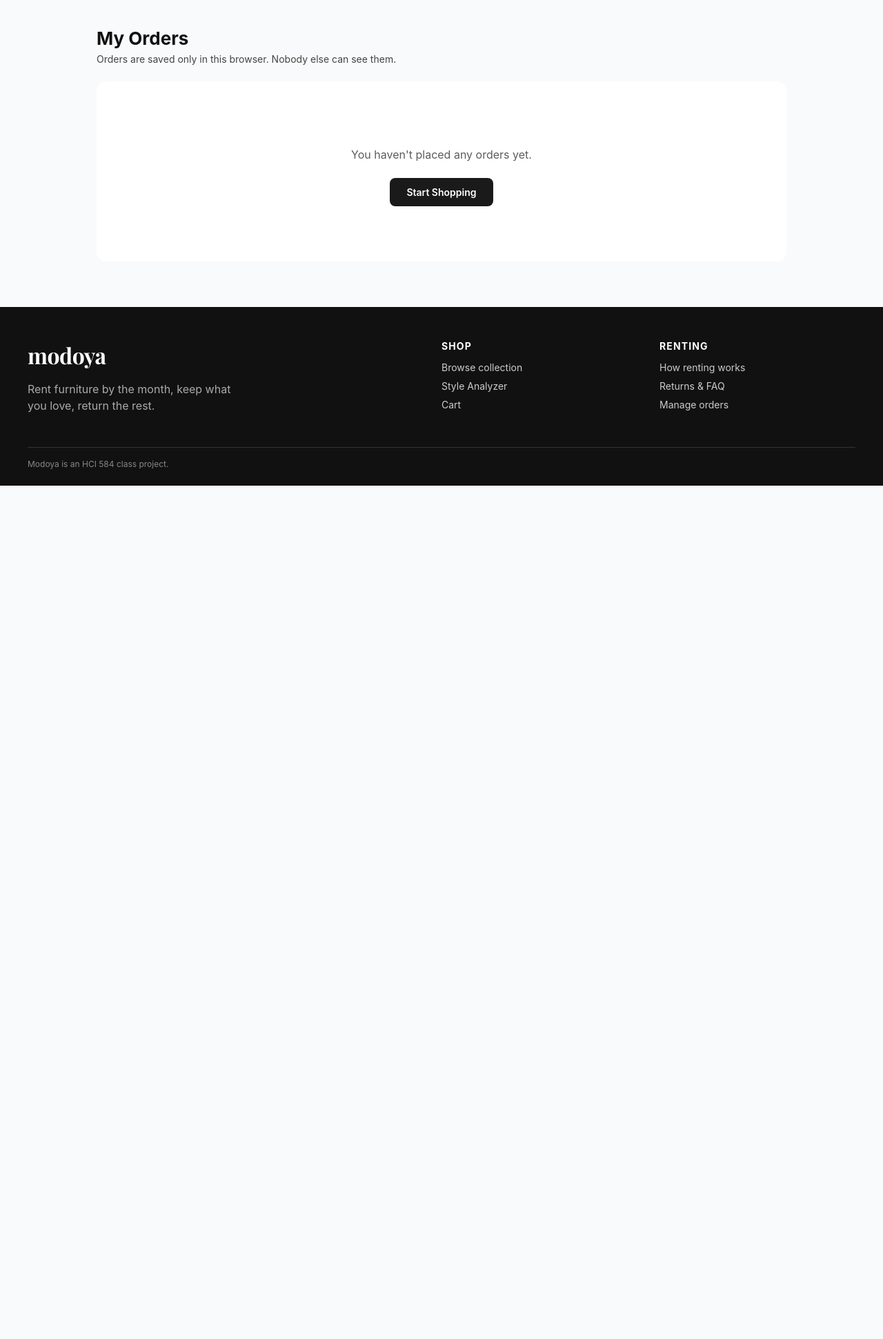
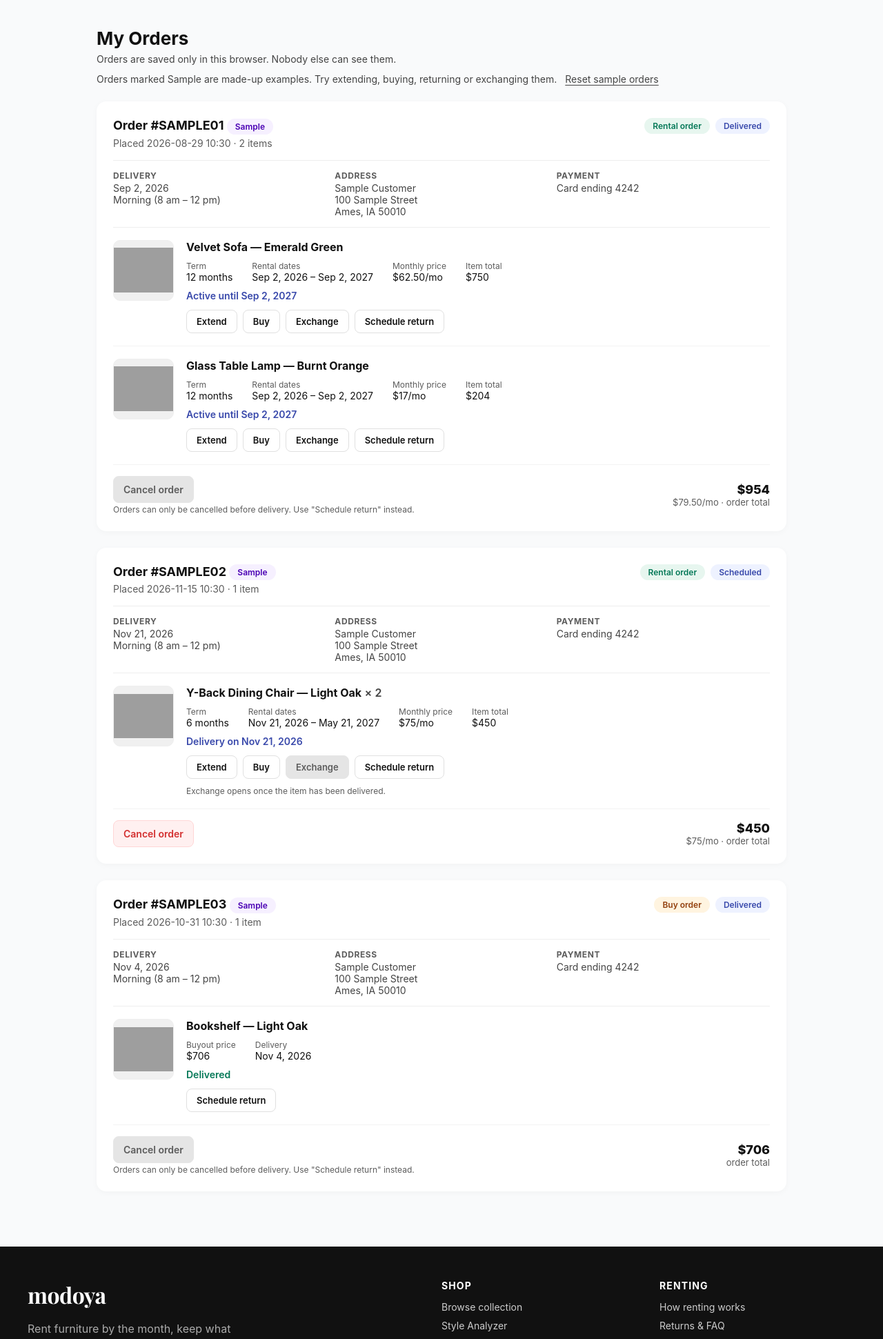
Before and after one commit to vvn-hsu/modoya, a Flask app: page /orders in a window 1280 px wide. Shown: the part 96-2037 px from the top of the page at 69% size. Before the commit the page ends 800 px from the top, so only its background shows below. Run offline with Flask 3, Linux system fonts and the light colour scheme; grey boxes are pictures that could not be loaded.

Commit message:
Exchange a rented item, and sample orders for every new visitor
- Orders page: Exchange swaps an active rental for another in-stock piece
  in the same category; the old item is picked up and the new one
  delivered on the same visit, as its own line with a fresh rental
- Each rental line has its own start date (the exchange date for swapped-in pieces)
- New visitors start with three made-up sample orders (an active rental, an
  upcoming rental and a recent purchase) marked Sample, so extend, buy,
  return, exchange and cancel can be tried right away; Reset sample orders
  restores them; samples do not count towards the 10-order limit
- FAQ explains the Exchange action

Co-Authored-By: Claude Opus 5.5 <noreply@anthropic.com>
Claude-Session: https://claude.ai/code/session_01JY3TkZEp6VvLCp14KeHt6K

```diff
--- a/main.py
+++ b/main.py
@@ -583,7 +583,9 @@ def place_order():
 
     orders = session.get('orders', [])
     orders.append(new_order)
-    session['orders'] = orders[-MAX_ORDERS:]
+    samples = [o for o in orders if isinstance(o, dict) and o.get('sample')]
+    real = [o for o in orders if isinstance(o, dict) and not o.get('sample')]
+    session['orders'] = samples + real[-MAX_ORDERS:]
 
     checked_out = {i['id'] for i in items}
     session['cart'] = {k: v for k, v in session['cart'].items() if k not in checked_out}
@@ -653,43 +655,60 @@ def build_order_view(order):
         line = {'index': len(lines), 'product': card, 'rent': rent, 'buy': buy, 'qty': qty}
 
         if is_rental:
-            end = rental_end(delivery, entry['term'], entry['ext'])
+            # Each line has its own start: the order's delivery date, or the exchange date
+            # for an item that replaced another one.
+            start = date.fromisoformat(entry['start']) if entry.get('start') else delivery
+            started = today >= start
+            end = rental_end(start, entry['term'], entry['ext'])
             line.update({
                 'term_label': term_label(entry['term']) + (f" + {plural(entry['ext'], 'month')}" if entry['ext'] else ''),
-                'start': delivery, 'end': end,
+                'start': start, 'end': end,
             })
-            if entry['bought_out']:
+            replaced = get_item_by_id(ALL_FURNITURE_ITEMS, entry['exchanged_from']) if entry.get('exchanged_from') else None
+            if entry.get('exchanged_for'):
+                swap_on = date.fromisoformat(entry['return_date'])
+                new_item = get_item_by_id(ALL_FURNITURE_ITEMS, entry['exchanged_for'])
+                line['end'] = swap_on
+                line['total'] = rent * months_between(start, swap_on)
+                line['status'] = f"Exchanged for {product_name(new_item['metadata']) if new_item else 'another item'} — swapped on {nice_date(swap_on)}"
+                line['state'] = 'exchanged'
+            elif entry['bought_out']:
                 bought_on = date.fromisoformat(entry['bought_out']['date'])
-                rent_paid = rent * months_between(delivery, bought_on) if bought_on > delivery else 0
+                rent_paid = rent * months_between(start, bought_on) if bought_on > start else 0
                 line['total'] = rent_paid + entry['bought_out']['amount']
                 line['status'] = f"Bought on {nice_date(bought_on)} — yours to keep"
                 line['state'] = 'owned'
             elif entry['return_date']:
                 pickup = date.fromisoformat(entry['return_date'])
                 line['end'] = pickup
-                line['total'] = rent * months_between(delivery, pickup)
+                line['total'] = rent * months_between(start, pickup)
                 line['status'] = f"Return pickup scheduled for {nice_date(pickup)}"
                 line['state'] = 'returning'
             else:
                 line['total'] = rent * (term_months(entry['term']) + entry['ext'])
                 if order['cancelled']:
                     line['status'], line['state'] = "Cancelled", 'cancelled'
-                elif not delivered:
-                    line['status'], line['state'] = f"Delivery on {nice_date(delivery)}", 'scheduled'
+                elif not started:
+                    line['status'], line['state'] = f"Delivery on {nice_date(start)}", 'scheduled'
                 elif today > end:
                     line['status'], line['state'] = "Rental ended", 'ended'
                 else:
                     line['status'], line['state'] = f"Active until {nice_date(end)}", 'active'
 
+            if replaced and line['state'] in ('scheduled', 'active'):
+                line['status'] += f" (replaces {product_name(replaced['metadata'])})"
             active = line['state'] in ('scheduled', 'active')
-            months_used = months_between(delivery, today) if delivered else 0
+            months_used = months_between(start, today) if started else 0
             line['rent_paid'] = rent * months_used
             line['buyout_amount'] = max(buy - line['rent_paid'] * 0.5, 0)
             line['actions'] = {
                 'extend': active,
                 'buyout': active,
                 'return': active,
-                'return_min': max(today + timedelta(days=1), delivery + timedelta(days=1)).isoformat(),
+                # Exchange: only once the item has arrived; swap for another piece in the same category.
+                'exchange': line['state'] == 'active',
+                'exchange_options': exchange_options(entry['id']) if line['state'] == 'active' else [],
+                'return_min': max(today + timedelta(days=1), start + timedelta(days=1)).isoformat(),
                 'return_max': end.isoformat(),
             }
         else:
@@ -705,7 +724,7 @@ def build_order_view(order):
                 line['status'], line['state'] = "Delivered", 'owned'
             can_return = line['state'] in ('scheduled', 'owned') and today <= return_deadline
             line['actions'] = {
-                'extend': False, 'buyout': False,
+                'extend': False, 'buyout': False, 'exchange': False, 'exchange_options': [],
                 'return': can_return,
                 'return_min': max(today + timedelta(days=1), delivery + timedelta(days=1)).isoformat(),
                 'return_max': return_deadline.isoformat(),
@@ -728,6 +747,7 @@ def build_order_view(order):
         'window': order.get('window', ''),
         'address': order['address'],
         'card_last4': order.get('card_last4', ''),
+        'sample': order.get('sample', False),
         'status': status,
         'cancelled': order['cancelled'],
         'can_cancel': not order['cancelled'] and not delivered,
@@ -735,6 +755,65 @@ def build_order_view(order):
         'total': 0 if order['cancelled'] else sum(l['total'] for l in lines),
         'monthly_total': sum(l['rent'] for l in lines if l.get('state') in ('scheduled', 'active', 'returning')) if is_rental else 0,
     }
+
+def exchange_options(item_id):
+    """In-stock pieces in the same category that a rented item can be swapped for."""
+    item = get_item_by_id(ALL_FURNITURE_ITEMS, item_id)
+    if not item:
+        return []
+    category = item['metadata'].get('category')
+    return [
+        {'id': str(i['metadata']['row_id']), 'name': product_name(i['metadata']), 'rent': calculate_rent(i['metadata'])}
+        for i in ALL_FURNITURE_ITEMS
+        if i['metadata'].get('category') == category and str(i['metadata']['row_id']) != str(item_id)
+        and stock_status(i['metadata'])[0] != 'out'
+    ]
+
+SAMPLE_ADDRESS = {'name': 'Sample Customer', 'phone': '515-555-0100', 'line1': '100 Sample Street', 'line2': '',
+                  'city': 'Ames', 'state': 'IA', 'zip': '50010'}
+
+def sample_orders():
+    """Orders every new visitor starts with, so the order actions can be tried right away.
+    The name and address are made up."""
+    today = date.today()
+    def order(order_id, kind, delivered_days_ago, items):
+        delivery = today - timedelta(days=delivered_days_ago)
+        return {
+            'id': order_id, 'type': kind, 'sample': True,
+            'placed': min(delivery - timedelta(days=4), today - timedelta(days=1)).strftime('%Y-%m-%d 10:30'),
+            'delivery': delivery.isoformat(), 'window': DELIVERY_WINDOWS[0],
+            'address': dict(SAMPLE_ADDRESS), 'card_last4': '4242', 'cancelled': False,
+            'items': [
+                {'id': str(i), 'qty': qty, 'term': term,
+                 'rent': calculate_rent(get_item_by_id(ALL_FURNITURE_ITEMS, i)['metadata']),
+                 'buy': calculate_buyout_price(get_item_by_id(ALL_FURNITURE_ITEMS, i)['metadata']),
+                 'ext': 0, 'return_date': None, 'bought_out': None}
+                for i, qty, term in items
+            ],
+        }
+    return [
+        # Bought 12 days ago: can still be returned (30-day window).
+        order('SAMPLE03', 'BUY', 12, [(64, 1, None)]),
+        # Starts in 5 days: can be cancelled.
+        order('SAMPLE02', 'RENT', -5, [(31, 2, '6m')]),
+        # Delivered about 2.5 months ago and active: extend, buy, return, exchange.
+        order('SAMPLE01', 'RENT', 75, [(74, 1, '12m'), (0, 1, '12m')]),
+    ]
+
+@app.before_request
+def add_sample_orders():
+    """First visit: start the account with the sample orders."""
+    if request.endpoint in ('static', 'serve_pictures') or session.get('samples_added'):
+        return
+    session['orders'] = session.get('orders', []) + sample_orders()
+    session['samples_added'] = True
+
+@app.route('/orders/reset-samples', methods=['POST'])
+def reset_sample_orders():
+    orders = [o for o in session.get('orders', []) if isinstance(o, dict) and not o.get('sample')]
+    session['orders'] = orders + sample_orders()
+    session['order_message'] = "Sample orders were reset."
+    return redirect(url_for('view_orders'))
 
 @app.route('/orders')
 def view_orders():
@@ -770,6 +849,29 @@ def manage_order_item(order_id, index, action):
     elif action == 'buyout' and line['actions']['buyout']:
         entry['bought_out'] = {'date': date.today().isoformat(), 'amount': line['buyout_amount']}
         message = f"You bought {name} for {money(line['buyout_amount'])}."
+    elif action == 'exchange' and line['actions']['exchange']:
+        new_id = request.form.get('item_id', '')
+        new_item = get_item_by_id(ALL_FURNITURE_ITEMS, new_id)
+        try:
+            swap_on = date.fromisoformat(request.form.get('date', ''))
+        except ValueError:
+            swap_on = None
+        valid_ids = {o['id'] for o in line['actions']['exchange_options']}
+        if new_item and new_id in valid_ids and swap_on and \
+                line['actions']['return_min'] <= swap_on.isoformat() <= line['actions']['return_max']:
+            # The old item is picked up and the new one delivered on the same visit;
+            # the new item starts a fresh rental of the same length.
+            entry['return_date'] = swap_on.isoformat()
+            entry['exchanged_for'] = new_id
+            order['items'].append({
+                'id': new_id, 'qty': entry.get('qty', 1), 'term': entry['term'],
+                'rent': calculate_rent(new_item['metadata']), 'buy': calculate_buyout_price(new_item['metadata']),
+                'ext': 0, 'return_date': None, 'bought_out': None,
+                'start': swap_on.isoformat(), 'exchanged_from': entry['id'],
+            })
+            message = f"{name} will be swapped for {product_name(new_item['metadata'])} on {nice_date(swap_on)}."
+        else:
+            message = "Choose a replacement and a swap date within the allowed range."
     elif action == 'return' and line['actions']['return']:
         try:
             pickup = date.fromisoformat(request.form.get('date', ''))
--- a/templates/index.html
+++ b/templates/index.html
@@ -242,7 +242,7 @@
         </details>
         <details>
             <summary>Can I exchange an item?</summary>
-            <p>Schedule a return for the item you want to swap and rent the new piece. We'll pick up and deliver on the same visit when the dates match.</p>
+            <p>Yes. Choose "Exchange" on the Orders page, pick a replacement in the same category and a date. We pick up the old piece and deliver the new one on the same visit.</p>
         </details>
         <details>
             <summary>What if I bought an item and change my mind?</summary>
--- a/templates/orders.html
+++ b/templates/orders.html
@@ -21,6 +21,10 @@
     .pill-buy { background: #fff4e0; color: var(--buy-color); }
     .pill-status { background: #eef2ff; color: #3949ab; }
     .pill-cancelled { background: #f1f1f1; color: #5c5c5c; }
+    .pill-sample { background: #f6f0ff; color: #4a00b4; vertical-align: middle; }
+    .state-exchanged { color: #5c5c5c; }
+    .reset-samples { display: flex; align-items: center; gap: 12px; flex-wrap: wrap; margin: -12px 0 24px; font-size: 14px; color: #444; }
+    .reset-samples form { margin: 0; }
 
     .delivery-info { display: grid; grid-template-columns: repeat(3, 1fr); gap: 12px; font-size: 14px; padding: 14px 0; border-bottom: 1px solid #eee; color: #444; }
     .delivery-info strong { display: block; font-size: 12px; text-transform: uppercase; letter-spacing: 0.05em; color: #5c5c5c; margin-bottom: 2px; }
@@ -72,6 +76,14 @@
 <div class="container">
     <h1 class="page-title">My Orders</h1>
     <p class="privacy-note">Orders are saved only in this browser. Nobody else can see them.</p>
+    {% if orders|selectattr('sample')|list %}
+    <div class="reset-samples">
+        <span>Orders marked Sample are made-up examples. Try extending, buying, returning or exchanging them.</span>
+        <form method="POST" action="{{ url_for('reset_sample_orders') }}">
+            <button type="submit" class="link-button">Reset sample orders</button>
+        </form>
+    </div>
+    {% endif %}
     {% if message %}<div class="flash" role="status">{{ message }}</div>{% endif %}
     {% if orders|length >= max_orders %}<p class="note">Showing your {{ max_orders }} most recent orders.</p>{% endif %}
 
@@ -86,7 +98,7 @@
     <article class="order-card" id="order-{{ order.id }}">
         <div class="order-header">
             <div>
-                <div class="order-id">Order #{{ order.id }}</div>
+                <div class="order-id">Order #{{ order.id }}{% if order.sample %} <span class="pill pill-sample">Sample</span>{% endif %}</div>
                 <div class="order-date">Placed {{ order.placed }} · {{ order.lines|length|plural('item') }}</div>
             </div>
             <div class="order-badges">
@@ -154,6 +166,26 @@
                         {% endif %}
                     {% endif %}
 
+                    {% if order.type == 'RENT' %}
+                        {% if line.actions.exchange %}
+                        <details class="action">
+                            <summary class="btn btn-secondary">Exchange</summary>
+                            <form class="action-panel" method="POST" action="{{ url_for('manage_order_item', order_id=order.id, index=line.index, action='exchange') }}">
+                                <label for="swap-{{ order.id }}-{{ line.index }}">Swap for</label>
+                                <select name="item_id" id="swap-{{ order.id }}-{{ line.index }}" required>
+                                    {% for o in line.actions.exchange_options %}<option value="{{ o.id }}">{{ o.name }} ({{ o.rent|money }}/mo)</option>{% endfor %}
+                                </select>
+                                <label for="swapdate-{{ order.id }}-{{ line.index }}">on</label>
+                                <input type="date" name="date" id="swapdate-{{ order.id }}-{{ line.index }}" min="{{ line.actions.return_min }}" max="{{ line.actions.return_max }}" value="{{ line.actions.return_min }}" required>
+                                <button type="submit" class="btn btn-primary">Confirm exchange</button>
+                                <span class="action-note">We pick up this item and deliver the new one on the same visit. The new piece starts a fresh {{ line.term_label.split(' + ')[0] }} rental.</span>
+                            </form>
+                        </details>
+                        {% else %}
+                        <button class="btn btn-secondary" disabled>Exchange</button>
+                        {% endif %}
+                    {% endif %}
+
                     {% if line.actions['return'] %}
                     <details class="action">
                         <summary class="btn btn-secondary">Schedule return</summary>
@@ -171,6 +203,10 @@
                     <p class="action-note">You own this item now, so rental actions are closed.</p>
                     {% elif line.state == 'returning' %}
                     <p class="action-note">A pickup is already scheduled for this item.</p>
+                    {% elif line.state == 'exchanged' %}
+                    <p class="action-note">This item is being swapped, so its actions are closed.</p>
+                    {% elif line.state == 'scheduled' and order.type == 'RENT' %}
+                    <p class="action-note">Exchange opens once the item has been delivered.</p>
                     {% elif line.state == 'ended' %}
                     <p class="action-note">This rental has ended.</p>
                     {% elif order.type == 'BUY' and not line.actions['return'] %}
```
